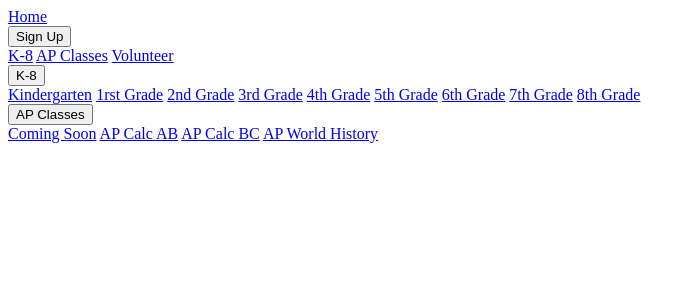
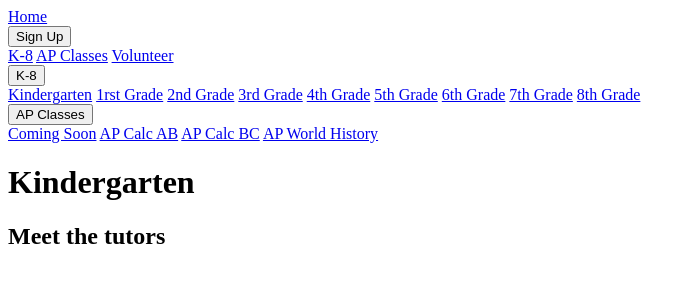
Before and after one commit to yashikabatra15/school2kids, a plain HTML site: page public/K-8/kg.html in a window 1280 px wide. Shown: the whole page, without its empty margins (0-695 px from the left). Drawn offline with Linux system fonts and the light colour scheme.

Commit message:
restructure

```diff
--- a/public/K-8/kg.html
+++ b/public/K-8/kg.html
@@ -46,6 +46,9 @@
       </div>
     </div>
 
-
+    <div>
+      <h1> Kindergarten </h1>
+      <h2> Meet the tutors </h2>
+    </div>
   </body>
 </html>
```
Also changed, not shown: functions/index.js (deleted, +0 -8 lines), functions/package.json (deleted, +0 -22 lines), public/index.html (+1 -1 lines), 2 other files.
